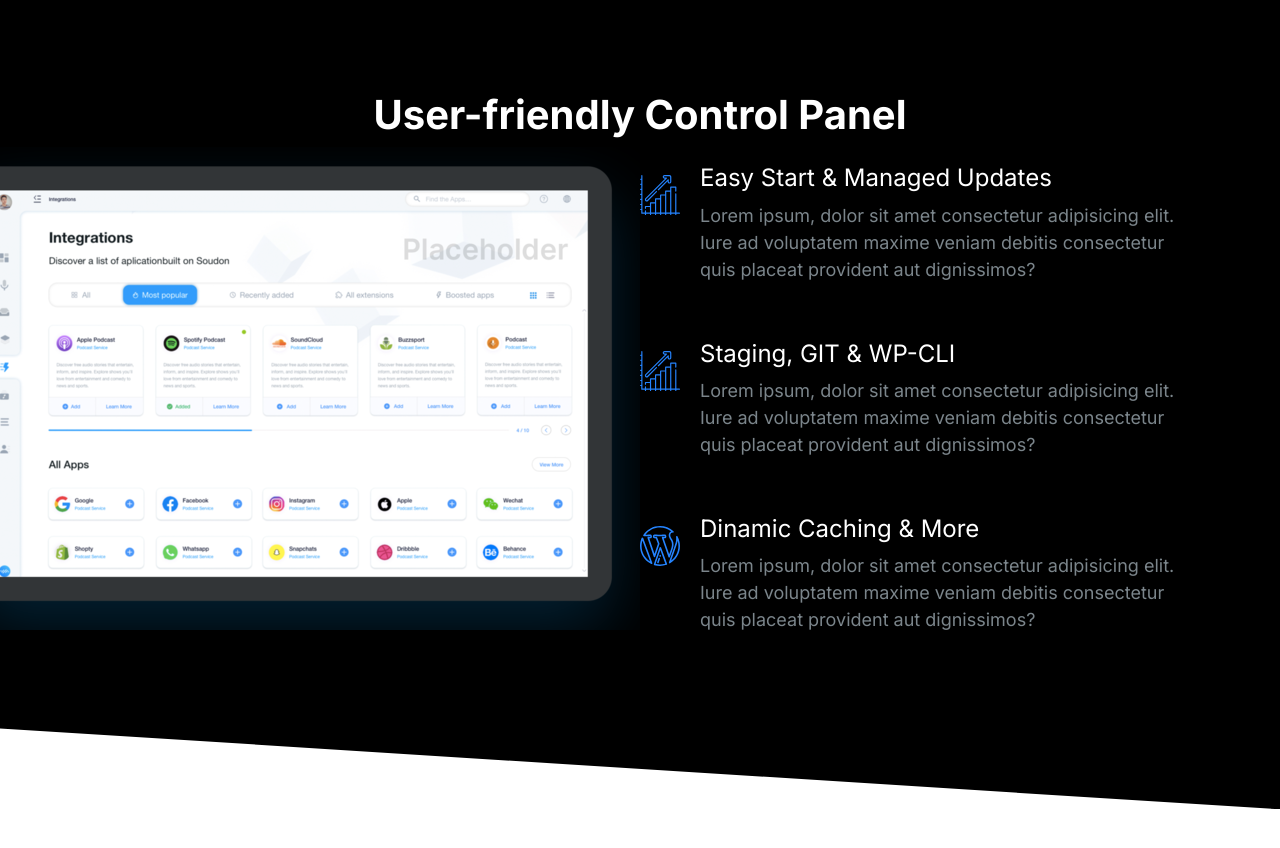
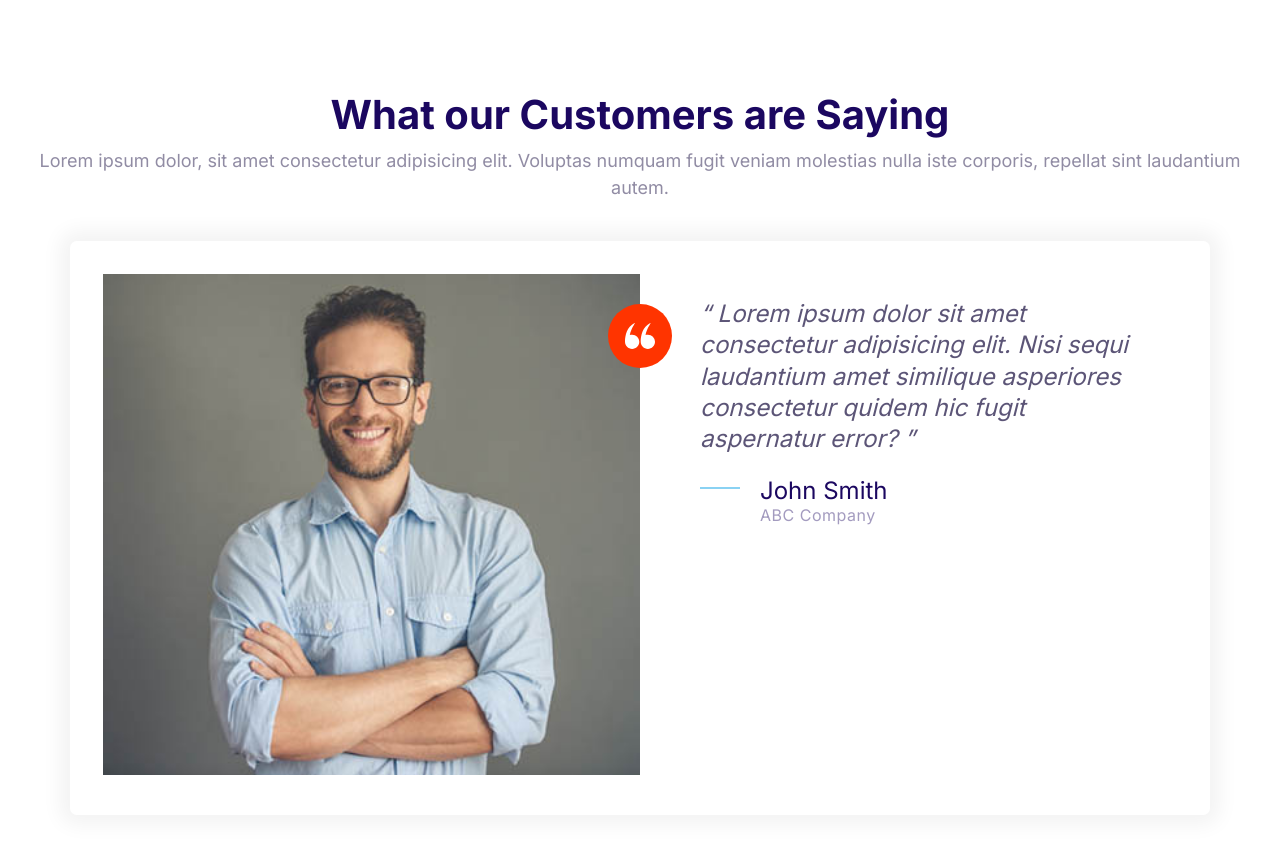
Before and after one commit to Mizhandr/MyFirstProject, a plain HTML site: page index.html in a window 1280 px wide. Before the commit the page ends 809 px from the top, so only its background shows below. Drawn offline with Linux system fonts and the light colour scheme.

Commit message:
Create the testimonials block.

```diff
--- a/css/styles.css
+++ b/css/styles.css
@@ -648,6 +648,7 @@ display: flex;
 
   .block__header {
     text-align: center;
+    margin-bottom: 4rem;
   }
 
   .container {
--- a/index.html
+++ b/index.html
@@ -15,75 +15,52 @@
     <link rel="stylesheet" href="/css/styles.css" />
   </head>
   <body>
-    <section class="block block--dark block--skewed--right block-showcase">
+    <section class="block">
       <header class="block__header">
-        <h2>User-friendly Control Panel</h2>
+        <h2>What our Customers are Saying</h2>
+        <p>
+          Lorem ipsum dolor, sit amet consectetur adipisicing elit. Voluptas
+          numquam fugit veniam molestias nulla iste corporis, repellat sint
+          laudantium autem.
+        </p>
       </header>
-      <div class="container grid grid--1x2">
-        <picture class="block-showcase__image">
-          <source
-            type="image/webp"
-            srcset="images/ipad.webp 1x, images/ipad@2x.webp 2x"
+      <div class="container">
+        <div class="card testimonial">
+          <div class="grid grid--1x2">
+            <div class="testimonial__image">
+              <img
+                class="testimonial__image"
+                src="/images/testimonial.jpg"
+                alt="A happy, smiling customer"
               />
-          <source
-            type="image/png"
-            srcset="images/ipad.png 1x, images/ipad@2x.png 2x"
-          />
-          <img src="/images/ipad.png" alt="" />
-        </picture>
-        <ul class="list">
-          <li>
+              <span class="icon-container icon-container--accent">
+                <svg class="icon icon--white icon--small">
+                  <use xlink:href="images/sprite.svg#quotes"></use>
+                </svg>
+              </span>
+            </div>
+            <blockquote class="quote">
+              <p class="quote__text">
+                Lorem ipsum dolor sit amet consectetur adipisicing elit. Nisi
+                sequi laudantium amet similique asperiores consectetur quidem
+                hic fugit aspernatur error?
+              </p>
+              <footer>
                 <div class="media">
-              <div class="media__image">
-                <svg class="icon icon--primary">
-                  <use xlink:href="images/sprite.svg#growth"></use>
+                  <div class="media__image quote__image">
+                    <svg class="icon icon--primary quote__line">
+                      <use xlink:href="images/sprite.svg#line"></use>
                     </svg>
                   </div>
                   <div class="media__body">
-                <h3 class="media__title">Easy Start & Managed Updates</h3>
-                <p>
-                  Lorem ipsum, dolor sit amet consectetur adipisicing elit. Iure
-                  ad voluptatem maxime veniam debitis consectetur quis placeat
-                  provident aut dignissimos?
-                </p>
+                    <h3 class="media__title quote__author">John Smith</h3>
+                    <p class="quote__organization">ABC Company</p>
                   </div>
                 </div>
-          </li>
-          <li>
-            <div class="media">
-              <div class="media__image">
-                <svg class="icon icon--primary">
-                  <use xlink:href="images/sprite.svg#growth"></use>
-                </svg>
-              </div>
-              <div class="media__body">
-                <h3 class="media__title">Staging, GIT & WP-CLI</h3>
-                <p>
-                  Lorem ipsum, dolor sit amet consectetur adipisicing elit. Iure
-                  ad voluptatem maxime veniam debitis consectetur quis placeat
-                  provident aut dignissimos?
-                </p>
+              </footer>
+            </blockquote>
           </div>
         </div>
-          </li>
-          <li>
-            <div class="media">
-              <div class="media__image">
-                <svg class="icon icon--primary">
-                  <use xlink:href="images/sprite.svg#wordpress"></use>
-                </svg>
-              </div>
-              <div class="media__body">
-                <h3 class="media__title">Dinamic Caching & More</h3>
-                <p>
-                  Lorem ipsum, dolor sit amet consectetur adipisicing elit. Iure
-                  ad voluptatem maxime veniam debitis consectetur quis placeat
-                  provident aut dignissimos?
-                </p>
-              </div>
-            </div>
-          </li>
-        </ul>
       </div>
     </section>
   </body>
```
Also changed, not shown: components/testimonials-block.html (added, +48 -0 lines). Lines whose indentation alone changed are shown as unchanged.
